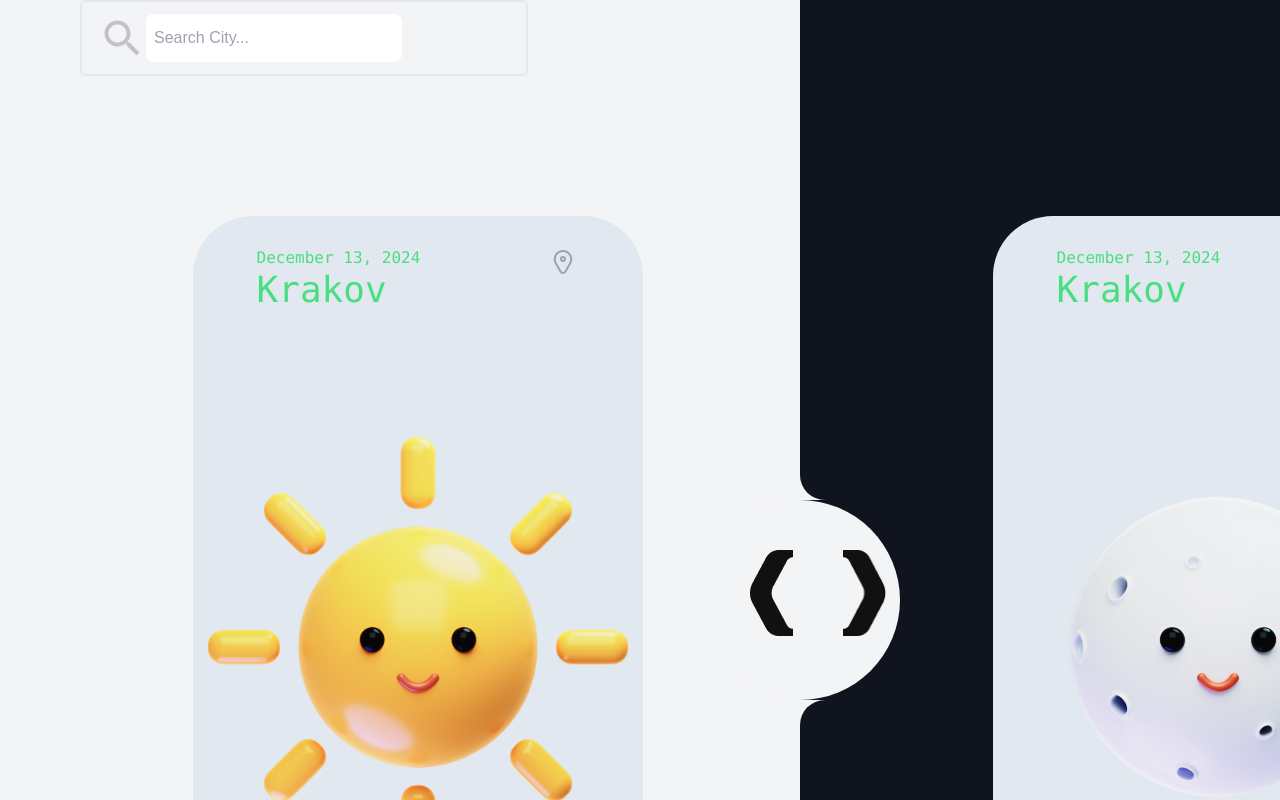
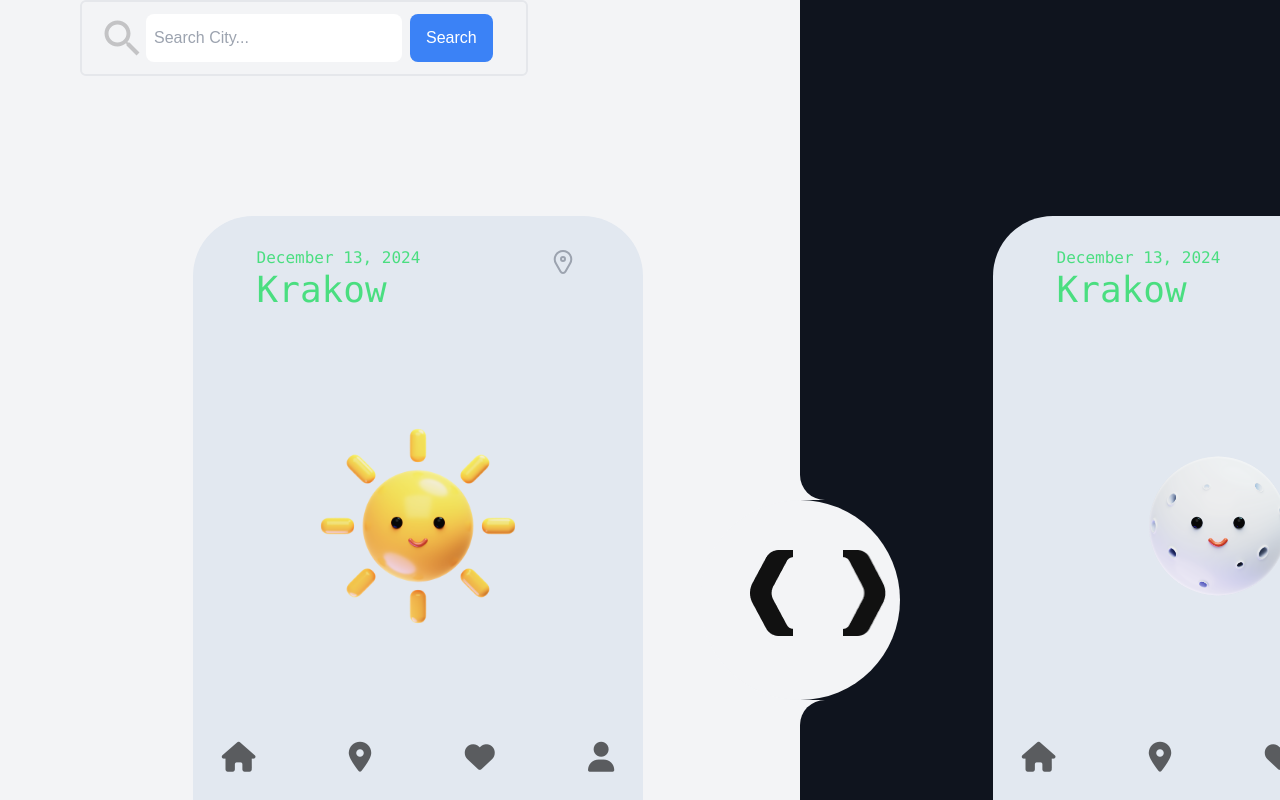
Before and after one commit to azaaa-9/weather-app, a Next.js app: page / in a window 1280 px wide. Shown: the top 800 px of the page. Built offline with nearby package versions, Linux system fonts and the light colour scheme.

Commit message:
search button +

```diff
--- a/package.json
+++ b/package.json
@@ -10,6 +10,7 @@
   },
   "dependencies": {
     "@fortawesome/fontawesome-free": "^6.7.1",
+    "axios": "^1.7.9",
     "next": "^15.1.0",
     "react": "^19.0.0",
     "react-dom": "^19.0.0"
--- a/src/app/componant/card.js
+++ b/src/app/componant/card.js
@@ -1,6 +1,8 @@
 "use client"
 
 import { Location } from "./location"
+
+
 
 const Card = ({value}) => {
     const sun =  "SUN.png"
@@ -10,6 +12,7 @@ const Card = ({value}) => {
 
     return(
 
+
     <div className="w-[450px] h-[800px] absolute left-[193px] top-[216px] rounded-[60px] bg-slate-200 space-y-28 ">
 
 
@@ -17,7 +20,7 @@ const Card = ({value}) => {
 
             <div>
             <p>December 13, 2024</p>
-            <p className="text-4xl">Krakov</p>
+            <p className="text-4xl">Krakow</p>
             </div>
 
             <Location/>
@@ -25,10 +28,15 @@ const Card = ({value}) => {
             </div>
 
 
-            <div>
-            <img className="items-center justify-center" src={img}/>
+            <div className="flex flex-col items-center">
+            <img className="w-52 h-52" src={img}/>
             </div>
 
+
+            {/* <div className="flex justify-center items-center min-h-screen bg-gray-700">
+              <Card value="day" temperature={26} />
+              <Card value="night" temperature={17} />
+            </div> */}
 
 
             <div className="flex gap-6 text-3xl justify-around text-black mt-auto space-x-3 opacity-60  ">
--- a/src/app/page.js
+++ b/src/app/page.js
@@ -1,53 +1,194 @@
+// "use client"
+
+// import '@fortawesome/fontawesome-free/css/all.min.css';
+// import { Location } from "./componant/location";
+// import { Card } from "./componant/card";
+// import { SearchIcon } from "./componant/SearchIcon";
+// import { useState } from 'react';
+// import axios from 'axios';
+
+
+
+// export default function Home() {
+//   const [city, setCity] = useState("");
+//   const [weatherData, setWeatherData] = useState(null);
+//   const [error, setError] = useState("");
+//   const API_KEY = 'f1b42bb5fd693c21eb6b8e3b5a55299b'
+//   const url = `"https://api.openweathermap.org/data/2.5/weather"`
+
+
+//   const searchCityWeather = async () => {
+//     if (!city) {
+//       setError("Please enter a city name.");
+//       return;
+//     }
+//     try {
+//       const response = await axios.get(baseUrl, {
+//         params: {
+//           q: city,
+//           appid: apiKey,
+//           units: "metric",  // You can use "imperial" for Fahrenheit if you want
+//         }
+//       });
+
+//       setWeatherData(response.data);
+//     }
+
+//   return (
+
+//     <div className="bg-black h-screen">
+//       <div className="bg-[#f3f4f6] h-[1200px] w-[1600px] flex justify-between mx-auto">
+//         <div className="bg-[#f3f4f6] h-[1200px] w-[800px] relative">
+//           <Card value='day'/>
+
+
+
+//           <div className="z-10 w-[200px] h-[200px] bg-[#f3f4f6] rounded-[50%] absolute left-[700px] top-[500px] flex ">
+//             <img className="w-[43px] h-[86px] ml-[50px] my-[50px]"
+//               src="/left.png" />
+//             <img className="w-[43px] h-[86px] ml-[50px] my-[50px]"
+//               src="/right.png" />
+//           </div>
+
+
+//           <div className="ml-20 flex px-4 py-3 rounded-md border-2  hover:border-white overflow-hidden max-w-md mx-auto font-[sans-serif]">
+//             <SearchIcon />
+//             <input
+//             type="text"
+//              placeholder="Search City..."
+//              className="border-none outline-none p-2 w-64 rounded-lg text-black"
+//              value={city}
+//               onChange={(e) => setCity(e.target.value)}
+//              />
+//                 <button
+//               onClick={searchCityWeather}  // Call the search function on click
+//               className="ml-2 px-4 py-2 bg-blue-500 text-white rounded-lg"
+//             >
+//               Search
+//             </button>
+//           </div>
+//    {/* Display Weather Data */}
+//    {loading && <div className="text-white mt-4">Loading...</div>}
+//           {error && <div className="text-red-500 mt-4">{error}</div>}
+//           {weatherData && (
+//             <div className="mt-4 text-white">
+//               <h2 className="text-2xl">{weatherData.name}</h2>
+//               <p>{weatherData.weather[0].description}</p>
+//               <p>{weatherData.main.temp}°C</p>
+//               <p>Humidity: {weatherData.main.humidity}%</p>
+//             </div>
+//           )}
+//         </div>
+
+
+//         </div>
+
+//         {/* <div className="background-1"></div> */}
+
+//         <div className="relative">
+//           <Card value='night' />
+//           <div className="w-[800px] h-[500px] bg-[#0f141e] rounded-bl-[25px]"></div>
+//           <div className="w-[800px] h-[200px] bg-[#0f141e] "></div>
+//           <div className="w-[800px] h-[500px] bg-[#0f141e] rounded-tl-[25px]">
+
+
+//           </div>
+//         </div>
+
+//       </div>
+
+//     </div>
+
+
+//   );
+// }
+
 "use client"
 
 import '@fortawesome/fontawesome-free/css/all.min.css';
 import { Location } from "./componant/location";
 import { Card } from "./componant/card";
 import { SearchIcon } from "./componant/SearchIcon";
+import { useState } from "react";
+import axios from "axios";
+
+export default function Home() {
 
 
-export default function Home() {
+
+  const [city, setCity] = useState("");
+  const [weatherData, setWeatherData] = useState(null);
+
+  const apiKey = 'f1b42bb5fd693c21eb6b8e3b5a55299b';
+  const baseUrl = "https://api.openweathermap.org/data/2.5/weather";
+
+
+  const searchCityWeather = async () => {
+    if (!city) return;
+
+    try {
+      const response = await axios.get(baseUrl, {
+        params: {
+          q: city,
+          appid: apiKey,
+          units: "metric",
+        }
+      });
+
+      setWeatherData(response.data);
+    } catch (err) {
+      setWeatherData(null);
+    }
+  };
+
   return (
-
     <div className="bg-black h-screen">
       <div className="bg-[#f3f4f6] h-[1200px] w-[1600px] flex justify-between mx-auto">
         <div className="bg-[#f3f4f6] h-[1200px] w-[800px] relative">
-          <Card value='day'/>
+          <Card value='day' />
+
+          <div className="z-10 w-[200px] h-[200px] bg-[#f3f4f6] rounded-[50%] absolute left-[700px] top-[500px] flex ">
+            <img className="w-[43px] h-[86px] ml-[50px] my-[50px]" src="/left.png" />
+            <img className="w-[43px] h-[86px] ml-[50px] my-[50px]" src="/right.png" />
+          </div>
+
+          <div className="ml-20 flex px-4 py-3 rounded-md border-2 hover:border-white overflow-hidden max-w-md mx-auto font-[sans-serif]">
+            <SearchIcon />
+            <input
+              type="text"
+              placeholder="Search City..."
+              className="border-none outline-none p-2 w-64 rounded-lg text-black"
+              value={city}
+              onChange={(e) => setCity(e.target.value)}
+            />
+            <button
+              onClick={searchCityWeather}
+              className="ml-2 px-4 py-2 bg-blue-500 text-white rounded-lg"
+            >
+              Search
+            </button>
+          </div>
 
 
 
-          <div className="z-10 w-[200px] h-[200px] bg-[#f3f4f6] rounded-[50%] absolute left-[700px] top-[500px] flex">
-            <img className="w-[43px] h-[86px] ml-[50px] my-[50px]"
-              src="/left.png" />
-            <img className="w-[43px] h-[86px] ml-[50px] my-[50px]"
-              src="/right.png" />
-          </div>
 
-
-          <div className="ml-20 flex px-4 py-3 rounded-md border-2  hover:border-white overflow-hidden max-w-md mx-auto font-[sans-serif]">
-            <SearchIcon />
-            <input type="text" placeholder="Search City..." className="border-none outline-none p-2 w-64 rounded-lg text-black" />
-          </div>
-
-
+          {weatherData && (
+            <div className="mt-4 text-black">
+              <h2 className="text-2xl">{weatherData.name}</h2>
+              <p>{weatherData.weather[0].description}</p>
+              <p>{weatherData.main.temp}°C</p>
+            </div>
+          )}
         </div>
 
-        {/* <div className="background-1"></div> */}
 
         <div className="relative">
           <Card value='night' />
           <div className="w-[800px] h-[500px] bg-[#0f141e] rounded-bl-[25px]"></div>
           <div className="w-[800px] h-[200px] bg-[#0f141e] "></div>
-          <div className="w-[800px] h-[500px] bg-[#0f141e] rounded-tl-[25px]">
-
-
-          </div>
+          <div className="w-[800px] h-[500px] bg-[#0f141e] rounded-tl-[25px]"></div>
         </div>
-
       </div>
-
     </div>
-
-
   );
 }
```
Also changed, not shown: src/app/componant/weather.js (added, +14 -0 lines), 1 other file (tests, documents, lock files or other folders).
